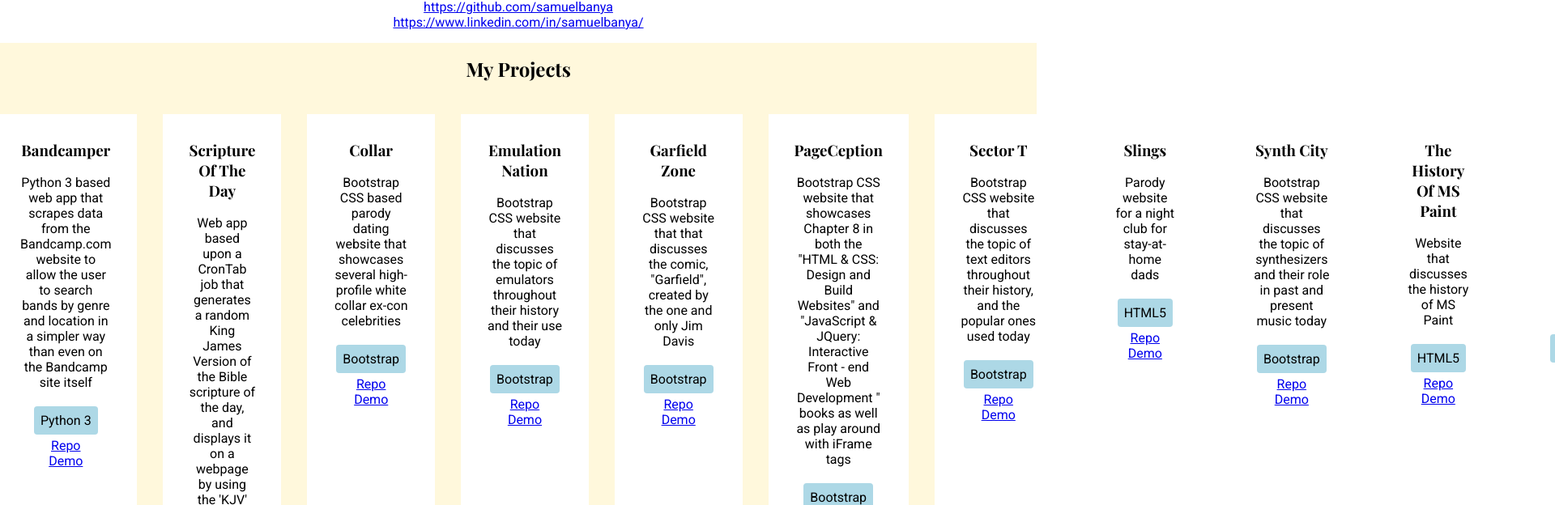
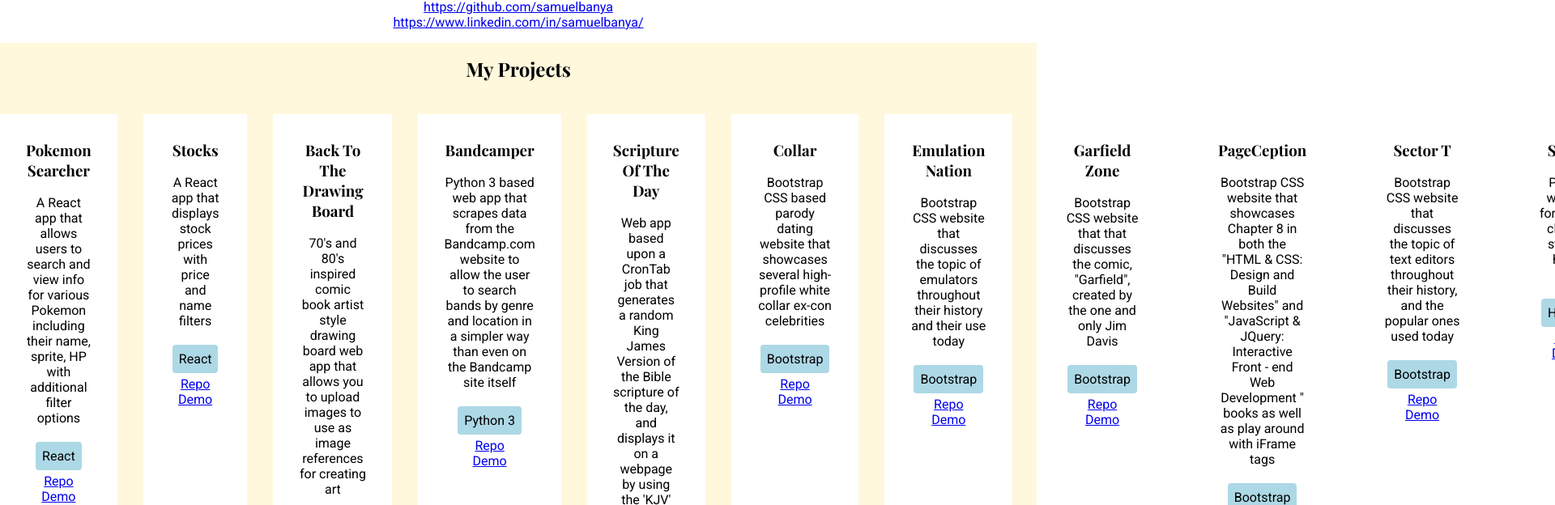
Before and after one commit to SamuelBanya/musimaticapps, a React (Create React App) app: page / in a window 1280 px wide. Shown: the part 852-1476 px from the top of the page at 81% size, 1920 px wide, since content can reach past the window. Built offline with nearby package versions, Linux system fonts and the light colour scheme.

Commit message:
Adding latest projects

```diff
--- a/src/data/user.js
+++ b/src/data/user.js
@@ -35,7 +35,7 @@ const user = {
         "Web app that obtains a list of movie monsters from a 'db.json' based database via 'json-server'",
       technologies: ["JS (Vanilla)"],
       repoLink: "https://github.com/SamuelBanya/phase-1-monsters",
-      demoLink: "https://samuelbanya.github.io/phase-1-monsters/",
+      demoLink: "https://phase-1-monsters.netlify.app/",
     },
     {
       id: 4,
@@ -44,8 +44,7 @@ const user = {
       technologies: ["JS (Vanilla)"],
       repoLink:
         "https://github.com/SamuelBanya/phase-1-javascript-quotes-practice",
-      demoLink:
-        "https://samuelbanya.github.io/phase-1-javascript-quotes-practice/",
+      demoLink: "https://phase-1-javascript-quotes-practice.netlify.app/",
     },
     {
       id: 5,
@@ -53,7 +52,7 @@ const user = {
       about: "Web app that allows you to rate plates of various ramen dishes",
       technologies: ["JS (Vanilla)"],
       repoLink: "https://github.com/SamuelBanya/phase-1-mock-cc-ramen-rater",
-      demoLink: "https://samuelbanya.github.io/phase-1-mock-cc-ramen-rater/",
+      demoLink: "https://ramen-rater.netlify.app/",
     },
     {
       id: 6,
@@ -62,10 +61,68 @@ const user = {
         "My Phase 1 project for Flatiron School Software Bootcamp that allows you to view various cat breeds",
       technologies: ["JS (Vanilla)"],
       repoLink: "https://github.com/SamuelBanya/Meowser",
-      demoLink: "https://samuelbanya.github.io/Meowser/meowser.html",
+      demoLink: "https://meowser.netlify.app/",
     },
     {
       id: 7,
+      name: "Gregslist",
+      about:
+        "A React app that is modeled after a popular public goods trading website",
+      technologies: ["React"],
+      repoLink:
+        "https://github.com/SamuelBanya/react-hooks-mock-code-challenge-gregslist",
+      demoLink: "https://gregslist-sambanya.netlify.app/",
+    },
+    {
+      id: 8,
+      name: "Plantshop",
+      about:
+        "A React app that showcases a plant store with a filterable search",
+      technologies: ["React"],
+      repoLink:
+        "https://github.com/SamuelBanya/react-hooks-mock-code-challenge-plantshop",
+      demoLink: "https://plantshop-sambanya.netlify.app/",
+    },
+    {
+      id: 9,
+      name: "Sushi Saga",
+      about:
+        "A React app that showcases a sushi restaurant with a variety of sushi to order from",
+      technologies: ["React"],
+      repoLink:
+        "https://github.com/SamuelBanya/react-hooks-practice-sushi-saga",
+      demoLink: "https://sushi-saga.netlify.app/",
+    },
+    {
+      id: 10,
+      name: "Toy Tales",
+      about:
+        "A React app that showcases classic Toy Story characters with the ability to fetch toys, and to donate them with related fetch() API calls",
+      technologies: ["React"],
+      repoLink: "https://github.com/SamuelBanya/react-hooks-practice-toy-tales",
+      demoLink: "https://toy-tales.netlify.app/",
+    },
+    {
+      id: 11,
+      name: "Pokemon Searcher",
+      about:
+        "A React app that allows users to search and view info for various Pokemon including their name, sprite, HP with additional filter options",
+      technologies: ["React"],
+      repoLink:
+        "https://github.com/SamuelBanya/react-hooks-practice-pokemon-searcher",
+      demoLink: "https://pokemon-searcher-sambanya.netlify.app/",
+    },
+    {
+      id: 12,
+      name: "Stocks",
+      about:
+        "A React app that displays stock prices with price and name filters",
+      technologies: ["React"],
+      repoLink: "https://github.com/SamuelBanya/react-hooks-practice-stocks",
+      demoLink: "https://stocks-sambanya.netlify.app/",
+    },
+    {
+      id: 13,
       name: "Back To The Drawing Board",
       about:
         "70's and 80's inspired comic book artist style drawing board web app that allows you to upload images to use as image references for creating art",
@@ -75,7 +132,7 @@ const user = {
         "https://apps.musimatic.xyz/pythonprojectwebsites/Bandcamper/tags.html",
     },
     {
-      id: 8,
+      id: 14,
       name: "Bandcamper",
       about:
         "Python 3 based web app that scrapes data from the Bandcamp.com website to allow the user to search bands by genre and location in a simpler way than even on the Bandcamp site itself",
@@ -85,7 +142,7 @@ const user = {
         "https://apps.musimatic.xyz/pythonprojectwebsites/Bandcamper/tags.html",
     },
     {
-      id: 9,
+      id: 15,
       name: "Scripture Of The Day",
       about:
         "Web app based upon a CronTab job that generates a random King James Version of the Bible scripture of the day, and displays it on a webpage by using the 'KJV' command line utility.",
@@ -95,7 +152,7 @@ const user = {
         "https://apps.musimatic.xyz/pythonprojectwebsites/ScriptureOfTheDay/output.html",
     },
     {
-      id: 10,
+      id: 16,
       name: "Collar",
       about:
         "Bootstrap CSS based parody dating website that showcases several high-profile white collar ex-con celebrities",
@@ -104,7 +161,7 @@ const user = {
       demoLink: "https://apps.musimatic.xyz/BootstrapSites/Collar/index.html",
     },
     {
-      id: 11,
+      id: 17,
       name: "Emulation Nation",
       about:
         "Bootstrap CSS website that discusses the topic of emulators throughout their history and their use today",
@@ -113,7 +170,7 @@ const user = {
       demoLink: "./BootstrapSites/EmulationNation/index.html",
     },
     {
-      id: 12,
+      id: 18,
       name: "Garfield Zone",
       about:
         'Bootstrap CSS website that that discusses the comic, "Garfield", created by the one and only Jim Davis',
@@ -123,7 +180,7 @@ const user = {
         "https://apps.musimatic.xyz/BootstrapSites/GarfieldZone/index.html",
     },
     {
-      id: 13,
+      id: 19,
       name: "PageCeption",
       about:
         'Bootstrap CSS website that showcases Chapter 8 in both the "HTML & CSS: Design and Build Websites" and "JavaScript & JQuery: Interactive Front - end Web Development " books as well as play around with iFrame tags',
@@ -132,7 +189,7 @@ const user = {
       demoLink: "./BootstrapSites/PageCeption/index.html",
     },
     {
-      id: 14,
+      id: 20,
       name: "Sector T",
       about:
         "Bootstrap CSS website that discusses the topic of text editors throughout their history, and the popular ones used today",
@@ -141,7 +198,7 @@ const user = {
       demoLink: "https://apps.musimatic.xyz/BootstrapSites/SectorT/index.html",
     },
     {
-      id: 15,
+      id: 21,
       name: "Slings",
       about: "Parody website for a night club for stay-at-home dads",
       technologies: ["HTML5"],
@@ -149,7 +206,7 @@ const user = {
       demoLink: "https://apps.musimatic.xyz/BootstrapSites/Slings/index.html",
     },
     {
-      id: 16,
+      id: 22,
       name: "Synth City",
       about:
         "Bootstrap CSS website that discusses the topic of synthesizers and their role in past and present music today",
@@ -159,7 +216,7 @@ const user = {
         "https://apps.musimatic.xyz/BootstrapSites/SynthCity/index.html",
     },
     {
-      id: 17,
+      id: 23,
       name: "The History Of MS Paint",
       about: "Website that discusses the history of MS Paint",
       technologies: ["HTML5"],
@@ -168,7 +225,7 @@ const user = {
         "https://apps.musimatic.xyz/BootstrapSites/TheHistoryOfMSPaint/index.html",
     },
     {
-      id: 18,
+      id: 24,
       name: "Visit Monaco",
       about:
         "Bootstrap website about the second smallest country in the world, Monaco",
@@ -178,7 +235,7 @@ const user = {
         "https://apps.musimatic.xyz/BootstrapSites/VisitMonaco/index.html",
     },
     {
-      id: 19,
+      id: 25,
       name: "Webring",
       about:
         "Webring website created from an Emacs Org Mode doc that contains interesting websites",
@@ -187,7 +244,7 @@ const user = {
       demoLink: "https://apps.musimatic.xyz/webring.html",
     },
     {
-      id: 20,
+      id: 26,
       name: "Main Dish Recipes",
       about:
         "Recipes websites built from an Emacs Org Mode doc that contains great main dish recipes",
@@ -196,7 +253,7 @@ const user = {
       demoLink: "https://apps.musimatic.xyz/maindishrecipes.html",
     },
     {
-      id: 21,
+      id: 27,
       name: "Dessert Recipes",
       about:
         "Dessert recipes website built from an Emacs Org Mode doc that contains great dessert recipes",
```
